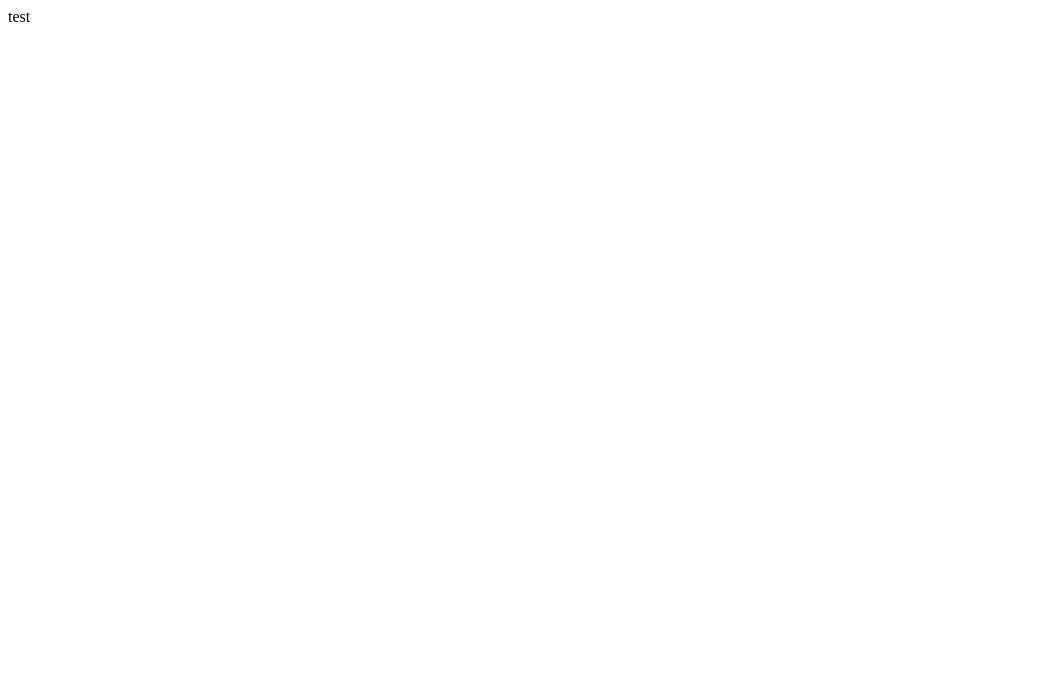
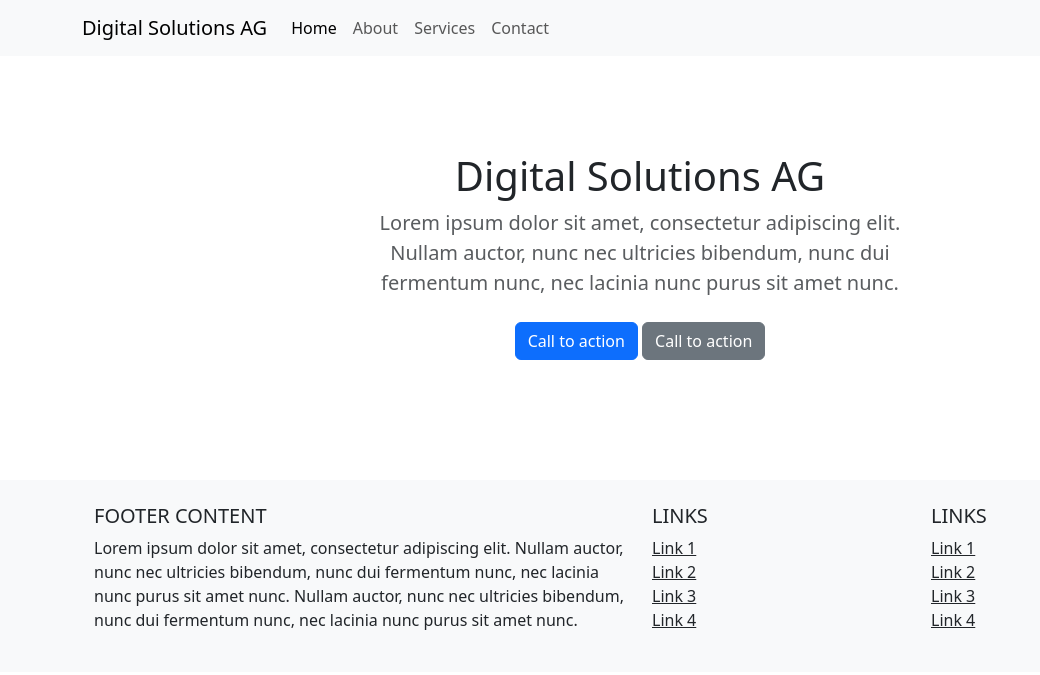
Before and after one commit to TTomczek/dsag-website, a plain HTML site: page index.html in a window 1280 px wide. Shown: the whole page, without its empty margins (0-1040 px from the left). Drawn offline with nearby package versions, Linux system fonts and the light colour scheme.

Commit message:
Added first site skeleton Added .gitignore

```diff
--- a/index.html
+++ b/index.html
@@ -1,6 +1,108 @@
-<html>
-<head>
-<title>DSAG</title>
-</head>
-<body>test</body>
+<!doctype html>
+<html lang="de">
+    <head>
+        <meta charset="UTF-8">
+        <meta name="viewport" content="width=device-width, initial-scale=1">
+        <title>Digital Solutions AG</title>
+        <link rel="stylesheet" href="style.css">
+        <link rel="stylesheet" href="https://cdn.jsdelivr.net/npm/bootstrap@5.3.3/dist/css/bootstrap.min.css">
+    </head>
+
+    <body>
+        <!-- Header mit Navbar -->
+        <header>
+            <nav class="navbar navbar-expand-lg navbar-light bg-light">
+                <div class="container">
+                    <a class="navbar-brand" href="#">Digital Solutions AG</a>
+                    <button class="navbar-toggler" type="button" data-bs-toggle="collapse" data-bs-target="#navbarNav" aria-controls="navbarNav" aria-expanded="false" aria-label="Toggle navigation">
+                        <span class="navbar-toggler-icon"></span>
+                    </button>
+                    <div class="collapse navbar-collapse" id="navbarNav">
+                        <ul class="navbar-nav">
+                            <li class="nav-item">
+                                <a class="nav-link active" aria-current="page" href="#">Home</a>
+                            </li>
+                            <li class="nav-item">
+                                <a class="nav-link" href="#">About</a>
+                            </li>
+                            <li class="nav-item">
+                                <a class="nav-link" href="#">Services</a>
+                            </li>
+                            <li class="nav-item">
+                                <a class="nav-link" href="#">Contact</a>
+                            </li>
+                        </ul>
+                    </div>
+                </div>
+            </nav>
+        </header>
+
+        <!-- Main Section -->
+        <main>
+            <section class="py-5 text-center container">
+                <div class="row py-lg-5">
+                    <div class="col-lg-6 col-md-8 mx-auto">
+                        <h1 class="fw-light">Digital Solutions AG</h1>
+                        <p class="lead text-muted">Lorem ipsum dolor sit amet, consectetur adipiscing elit. Nullam auctor, nunc nec ultricies bibendum, nunc dui fermentum nunc, nec lacinia nunc purus sit amet nunc.</p>
+                        <p>
+                            <a href="#" class="btn btn-primary my-2">Call to action</a>
+                            <a href="#" class="btn btn-secondary my-2">Call to action</a>
+                        </p>
+                    </div>
+                </div>
+            </section>
+        </main>
+
+
+        <!-- Footer mit Sitemap -->
+        <footer class="bg-light text-center text-lg-start">
+            <div class="container p-4">
+                <div class="row">
+                    <div class="col-lg-6 col-md-12 mb-4 mb-md-0">
+                        <h5 class="text-uppercase">Footer Content</h5>
+                        <p>
+                            Lorem ipsum dolor sit amet, consectetur adipiscing elit. Nullam auctor, nunc nec ultricies
+                            bibendum, nunc dui fermentum nunc, nec lacinia nunc purus sit amet nunc. Nullam auctor, nunc nec
+                            ultricies bibendum, nunc dui fermentum nunc, nec lacinia nunc purus sit amet nunc.
+                        </p>
+                    </div>
+                    <div class="col-lg-3 col-md-6 mb-4 mb-md-0">
+                        <h5 class="text-uppercase">Links</h5>
+                        <ul class="list-unstyled mb-0">
+                            <li>
+                                <a href="#!" class="text-dark">Link 1</a>
+                            </li>
+                            <li>
+                                <a href="#!" class="text-dark">Link 2</a>
+                            </li>
+                            <li>
+                                <a href="#!" class="text-dark">Link 3</a>
+                            </li>
+                            <li>
+                                <a href="#!" class="text-dark">Link 4</a>
+                            </li>
+                        </ul>
+                    </div>
+                    <div class="col-lg-3 col-md-6 mb-4 mb-md-0">
+                        <h5 class="text-uppercase">Links</h5>
+                        <ul class="list-unstyled mb-0">
+                            <li>
+                                <a href="#!" class="text-dark">Link 1</a>
+                            </li>
+                            <li>
+                                <a href="#!" class="text-dark">Link 2</a>
+                            </li>
+                            <li>
+                                <a href="#!" class="text-dark">Link 3</a>
+                            </li>
+                            <li>
+                                <a href="#!" class="text-dark">Link 4</a>
+                            </li>
+                        </ul>
+                    </div>
+                </div>
+            </div>
+        </footer>
+        <script src="https://cdn.jsdelivr.net/npm/bootstrap@5.3.3/dist/js/bootstrap.bundle.min.js"></script>
+    </body>
 </html>
```
Also changed, not shown: style.css (added), 1 other file.
